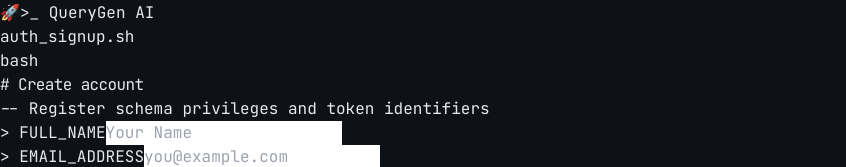
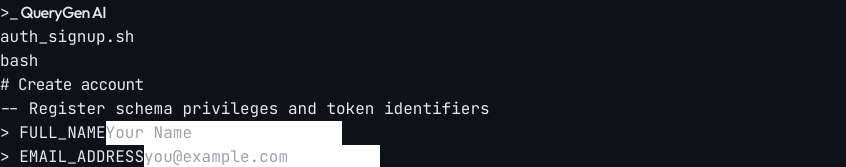
Before and after one commit to jaiyan-th/SQL-Query-Agent, a React (Vite) app in the folder frontend/: page /signup in a window 1280 px wide. Shown: the top 167 px of the page, without its empty margins (0-846 px from the left). Built offline with nearby package versions, Linux system fonts and the light colour scheme.

Commit message:
style: standardize auth logo styling to match home page exactly

```diff
--- a/frontend/src/components/AuthLayout.tsx
+++ b/frontend/src/components/AuthLayout.tsx
@@ -12,12 +12,10 @@
   return (
     <div className="min-h-screen flex flex-col justify-center py-12 sm:px-6 lg:px-8 bg-[var(--bg-base)] text-[var(--text-primary)] select-none font-sans-ui">
       <div className="sm:mx-auto sm:w-full sm:max-w-md flex flex-col items-center">
-        {/* Branding Logo */}
-        <Link to="/" className="flex items-center gap-2 mb-6 hover:opacity-90 transition-opacity font-mono-code">
-          <span className="text-xl">🚀</span>
-          <span className="text-sm font-bold text-[var(--text-primary)] tracking-tight">
-            <span className="text-[var(--cyan)]">&gt;_</span> QueryGen AI
-          </span>
+        <Link to="/" className="flex items-center gap-2 mb-6 hover:opacity-90 transition-opacity">
+          <h1 className="text-xl font-bold font-display text-[var(--text-primary)] tracking-tight flex items-center gap-1">
+            <span className="text-[var(--cyan)] font-mono-code font-bold drop-shadow-[0_0_8px_rgba(83,214,204,0.6)]">&gt;_</span> QueryGen AI
+          </h1>
         </Link>
       </div>
 
```
Also changed, not shown: 1 other file (tests, documents, lock files or other folders).
